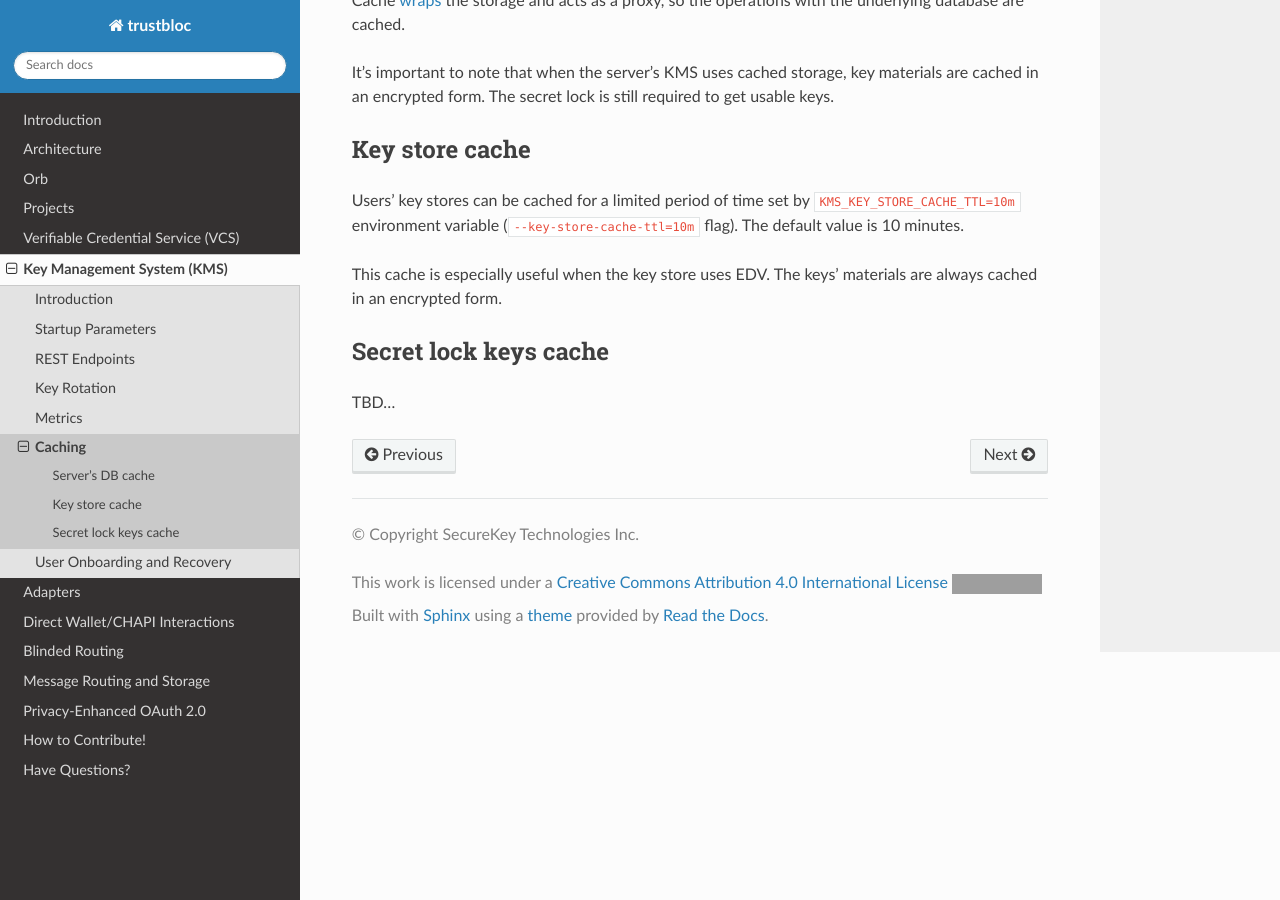
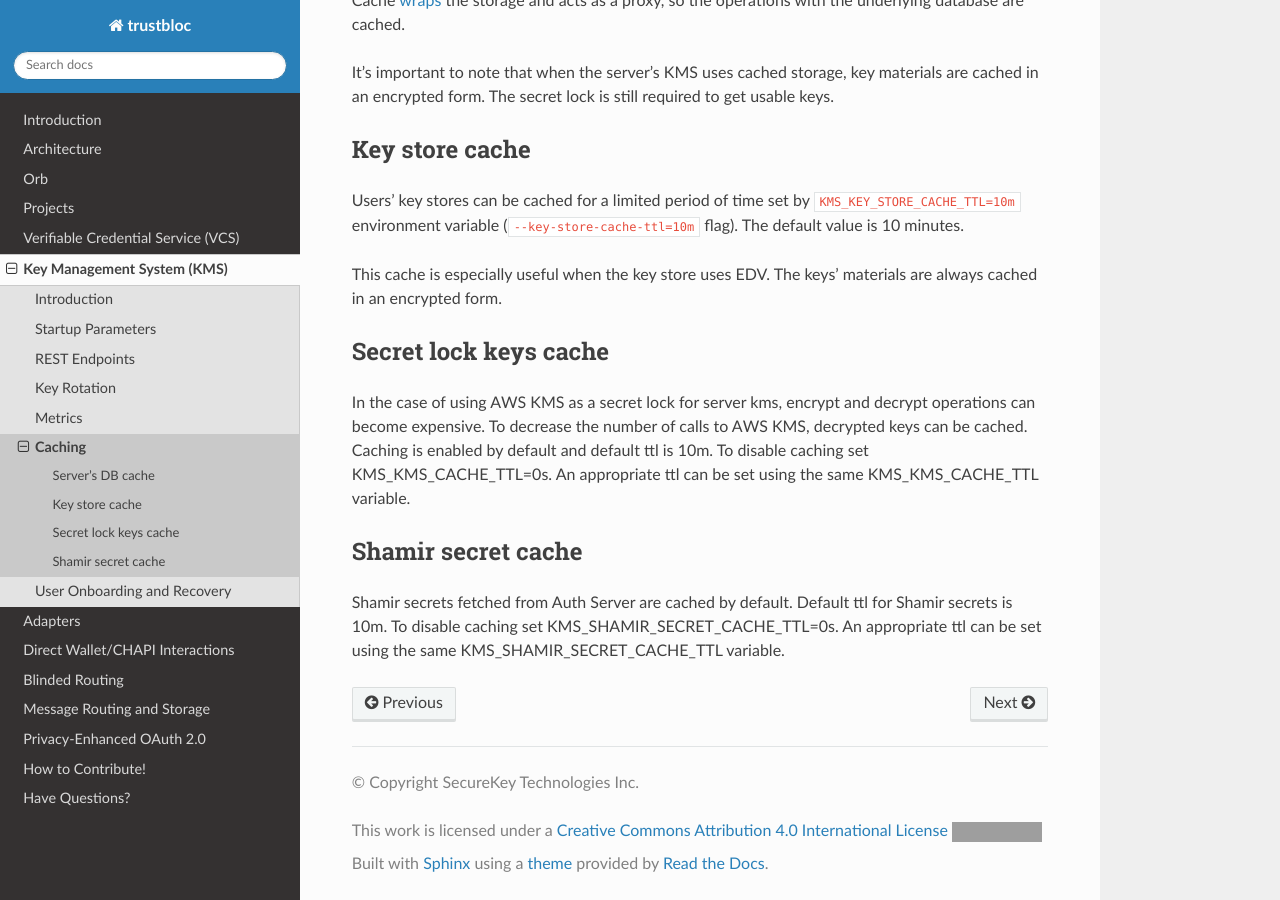
Before and after one commit to trustbloc/docs, a Sphinx documentation site: the page built from docs/source/kms/caching.md, in a window 1280 px wide and 900 px high, scrolled down 565 px. Built offline with Sphinx 7.4.7 and the Read the Docs theme 2.0.0, drawn with Linux system fonts in a browser that asks for light colours; grey boxes are pictures that could not be loaded.

Commit message:
docs: update kms cache section.
Signed-off-by: Volodymyr Kubiv <volodymyr.kubiv@euristiq.com>

```diff
--- a/docs/source/kms/caching.md
+++ b/docs/source/kms/caching.md
@@ -29,7 +29,17 @@ This cache is especially useful when the key store uses EDV. The keys' materials
 
 ## Secret lock keys cache
 
-TBD...
+In the case of using AWS KMS as a secret lock for server kms, encrypt and decrypt operations can become expensive.
+To decrease the number of calls to AWS KMS, decrypted keys can be cached. Caching is enabled by default and default ttl is 10m.
+To disable caching set KMS_KMS_CACHE_TTL=0s.
+An appropriate ttl can be set using the same KMS_KMS_CACHE_TTL variable.
+
+## Shamir secret cache
+
+Shamir secrets fetched from Auth Server are cached by default.
+Default ttl for Shamir secrets is 10m.
+To disable caching set KMS_SHAMIR_SECRET_CACHE_TTL=0s.
+An appropriate ttl can be set using the same KMS_SHAMIR_SECRET_CACHE_TTL variable.
 
 
 [ristretto]: https://github.com/dgraph-io/ristretto
```
